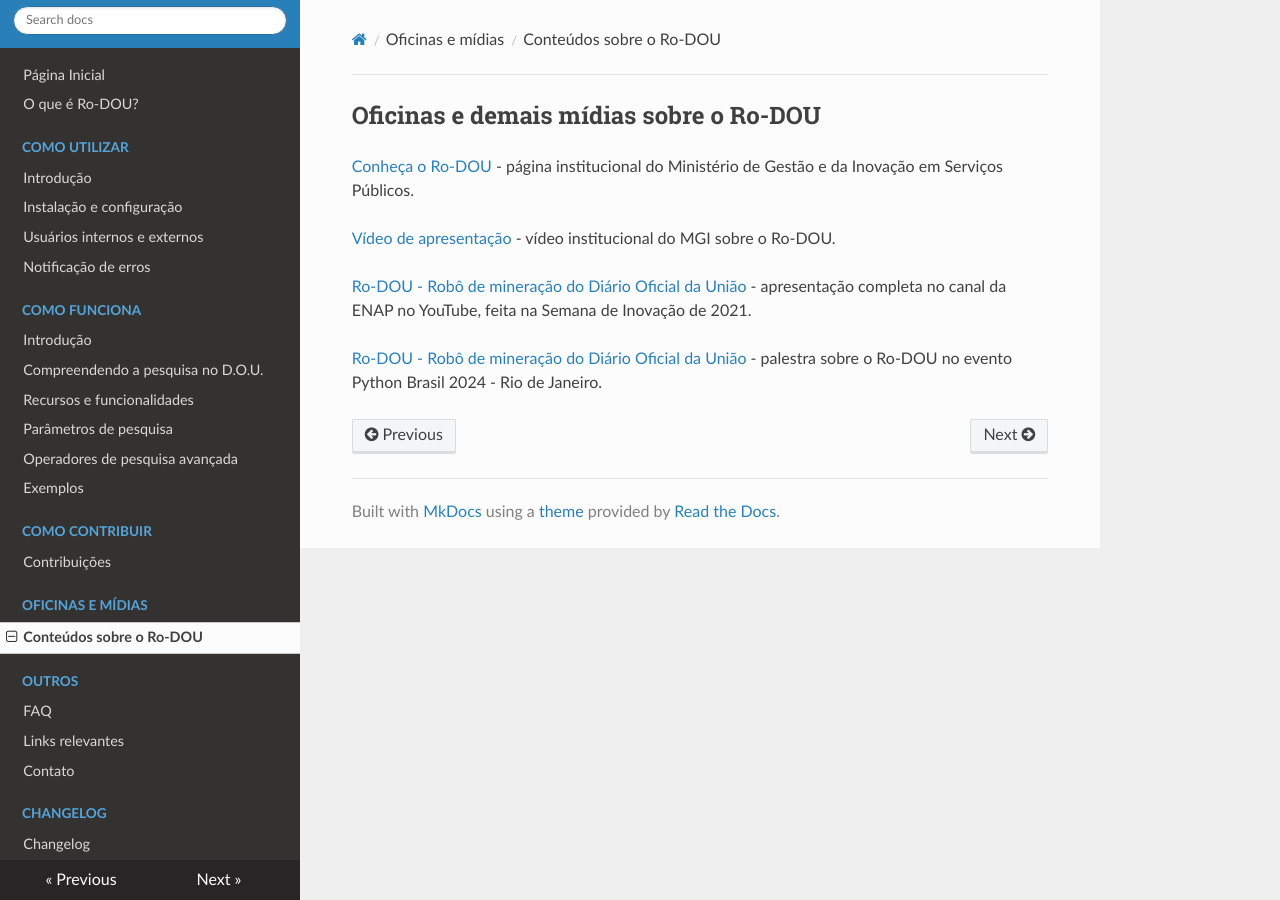
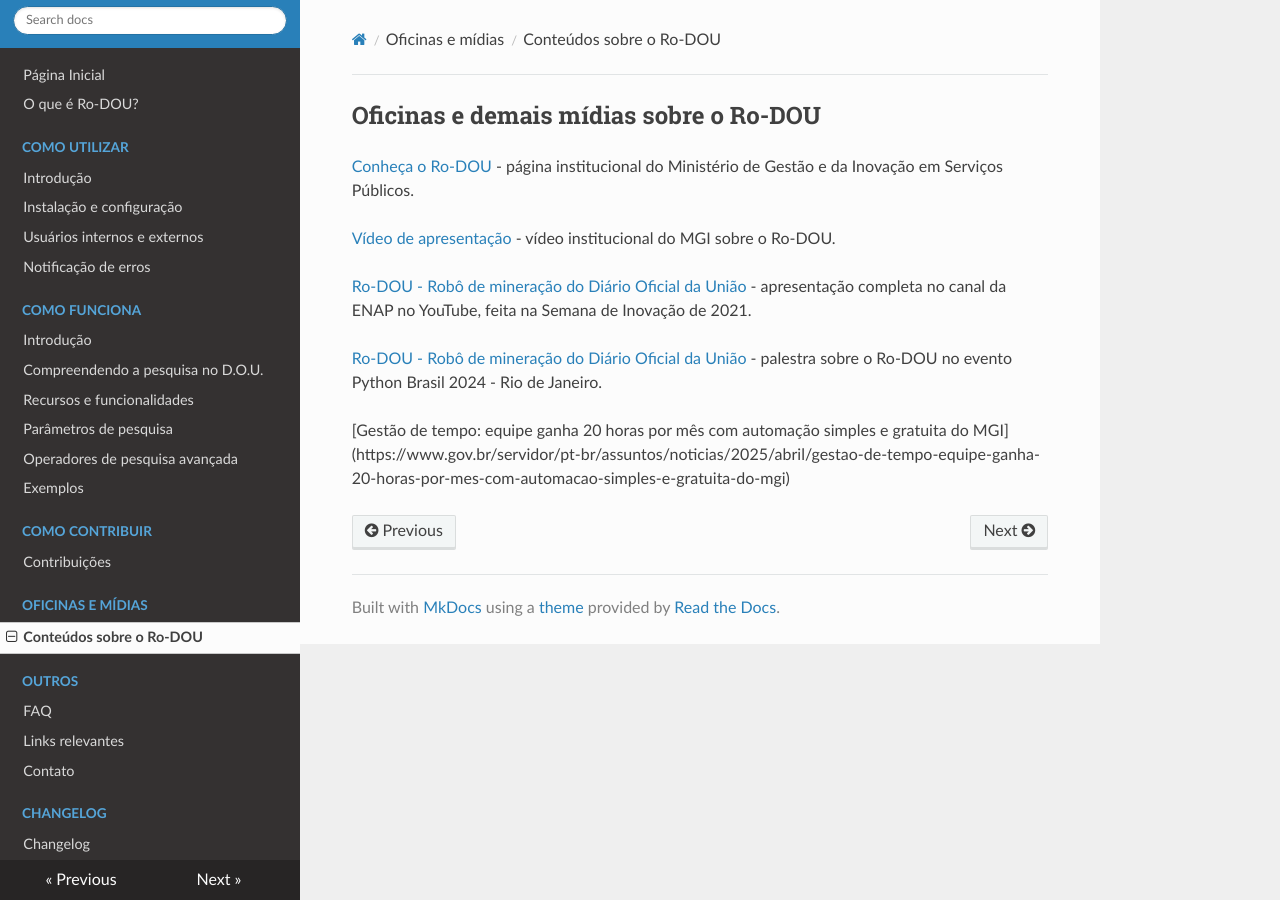
Before and after one commit to gestaogovbr/Ro-dou, an MkDocs documentation site: the page built from docs/docs/oficinas_midias/oficinas_midias.md, in a window 1280 px wide. Built offline with MkDocs 1.6.1, drawn with Linux system fonts in a browser that asks for light colours; nearby versions of some CDN libraries.

Commit message:
insert portal news

```diff
--- a/docs/docs/oficinas_midias/oficinas_midias.md
+++ b/docs/docs/oficinas_midias/oficinas_midias.md
@@ -7,3 +7,5 @@
 [Ro-DOU - Robô de mineração do Diário Oficial da União](https://www.youtube.com/watch?v=phCa8GJOHY0) - apresentação completa no canal da ENAP no YouTube, feita na Semana de Inovação de 2021.
 
 [Ro-DOU - Robô de mineração do Diário Oficial da União](https://www.youtube.com/live/EPQKXDAVud0?si=rpNr7uoWGhvwGavz&t=4310) - palestra sobre o Ro-DOU no evento Python Brasil 2024 - Rio de Janeiro.
+
+[Gestão de tempo: equipe ganha 20 horas por mês com automação simples e gratuita do MGI] (https://www.gov.br/servidor/pt-br/assuntos/noticias/2025/abril/gestao-de-tempo-equipe-ganha-20-horas-por-mes-com-automacao-simples-e-gratuita-do-mgi)
```
